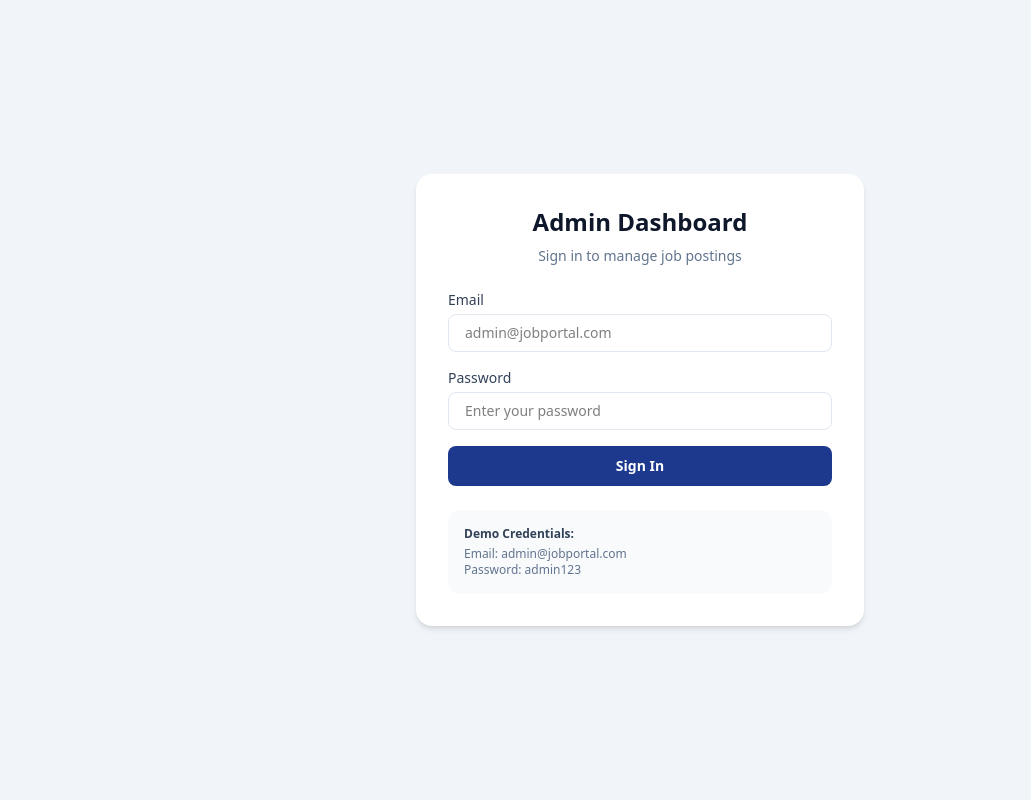
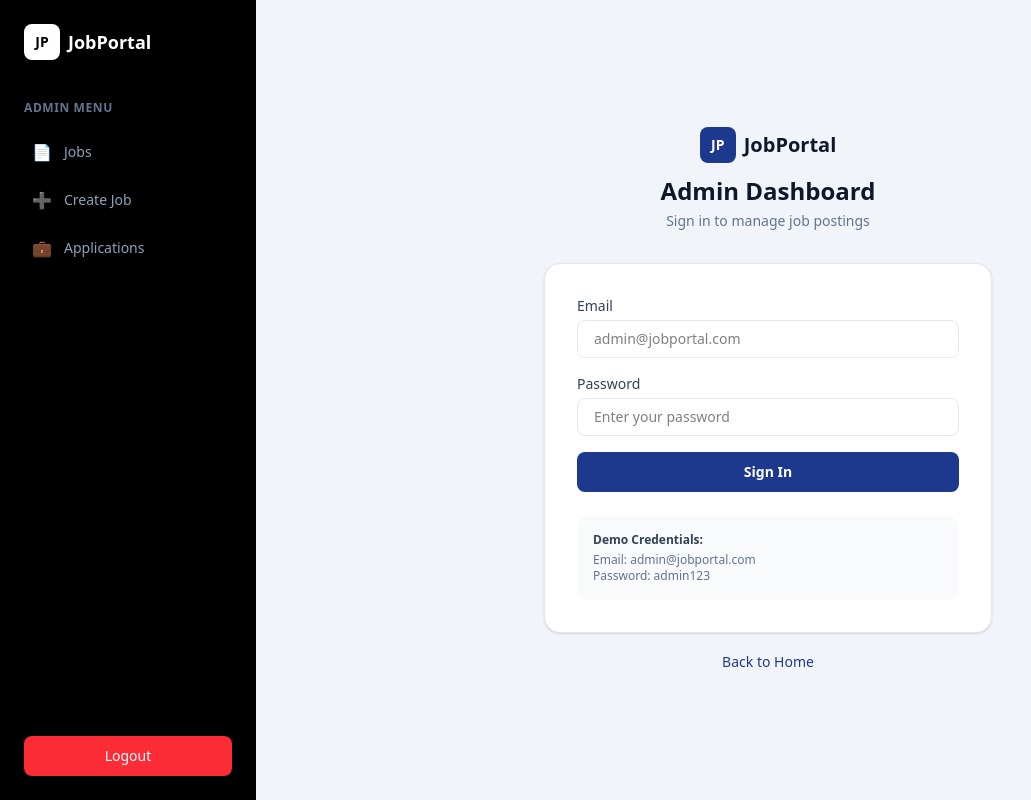
Before and after one commit to Abbos1309/G91-project, a Next.js app: page /login in a window 1280 px wide. Shown: the whole page, without its empty margins (0-1031 px from the left). Built offline with nearby package versions, Linux system fonts and the light colour scheme.

Commit message:
login sahifasiga chap sidebar qo'shildi

```diff
--- a/app/login/page.tsx
+++ b/app/login/page.tsx
@@ -3,7 +3,6 @@ import { useState } from "react";
 import axios from "axios";
 import { useRouter } from "next/navigation";
 
-// Foydalanuvchi turi (TypeScript uchun)
 interface User {
   email: string;
   password: string;
@@ -35,21 +34,68 @@ export default function LoginPage() {
   }
 
   return (
-    <div className="min-h-screen flex items-center justify-center bg-slate-100">
-      <div className="bg-white p-8 rounded-2xl shadow-md w-full max-w-md">
-        <h2 className="text-2xl font-bold text-center text-slate-900 mb-2">
-          Admin Dashboard
-        </h2>
-        <p className="text-center text-slate-500 text-sm mb-6">
-          Sign in to manage job postings
+    <div className="min-h-screen flex">
+      {/* Chap qora sidebar */}
+      <aside className="w-64 bg-black text-white flex flex-col justify-between p-6">
+        <div>
+          {/* Logo */}
+          <div className="flex items-center space-x-2 mb-10">
+            <div className="bg-white text-black font-bold w-9 h-9 flex items-center justify-center rounded-lg text-sm">
+              JP
+            </div>
+            <span className="font-bold text-lg">JobPortal</span>
+          </div>
+
+          {/* Menu */}
+          <p className="text-xs text-slate-500 font-semibold uppercase tracking-wider mb-4">
+            Admin Menu
           </p>
+          <nav className="space-y-2">
+            <div className="flex items-center space-x-3 text-slate-400 p-2 rounded-lg">
+              <span>📄</span>
+              <span className="text-sm">Jobs</span>
+            </div>
+            <div className="flex items-center space-x-3 text-slate-400 p-2 rounded-lg">
+              <span>➕</span>
+              <span className="text-sm">Create Job</span>
+            </div>
+            <div className="flex items-center space-x-3 text-slate-400 p-2 rounded-lg">
+              <span>💼</span>
+              <span className="text-sm">Applications</span>
+            </div>
+          </nav>
+        </div>
 
+        {/* Logout tugmasi */}
+        <button className="bg-red-500 text-white py-2.5 rounded-lg text-sm font-medium w-full">
+          Logout
+        </button>
+      </aside>
+
+      {/* O'ng tomon - Login forma */}
+      <main className="flex-1 bg-slate-100 flex items-center justify-center">
+        <div className="w-full max-w-md">
+          {/* Logo va sarlavha */}
+          <div className="text-center mb-8">
+            <div className="flex justify-center items-center space-x-2 mb-3">
+              <div className="bg-blue-900 text-white font-bold w-9 h-9 flex items-center justify-center rounded-lg text-sm">
+                JP
+              </div>
+              <span className="font-bold text-xl text-slate-900">JobPortal</span>
+            </div>
+            <h2 className="text-2xl font-bold text-slate-900">Admin Dashboard</h2>
+            <p className="text-slate-500 text-sm mt-1">Sign in to manage job postings</p>
+          </div>
+
+          {/* Xatolik xabari */}
           {error && (
             <div className="bg-red-100 text-red-600 text-sm px-4 py-3 rounded-lg mb-4">
               {error}
             </div>
           )}
 
+          {/* Forma */}
+          <div className="bg-white p-8 rounded-2xl shadow-sm border border-slate-200">
             <div className="space-y-4">
               <div>
                 <label className="block text-sm font-medium text-slate-700 mb-1">
@@ -86,12 +132,24 @@ export default function LoginPage() {
               </button>
             </div>
 
+            {/* Demo ma'lumotlar */}
             <div className="mt-6 bg-slate-50 p-4 rounded-xl text-xs text-slate-500">
               <p className="font-semibold text-slate-700 mb-1">Demo Credentials:</p>
               <p>Email: admin@jobportal.com</p>
               <p>Password: admin123</p>
             </div>
           </div>
+
+          <div className="text-center mt-4">
+            <button
+              onClick={() => router.push("/")}
+              className="text-sm text-blue-900 hover:underline"
+            >
+              Back to Home
+            </button>
+          </div>
+        </div>
+      </main>
     </div>
   );
 }
```
Lines whose indentation alone changed are shown as unchanged.
